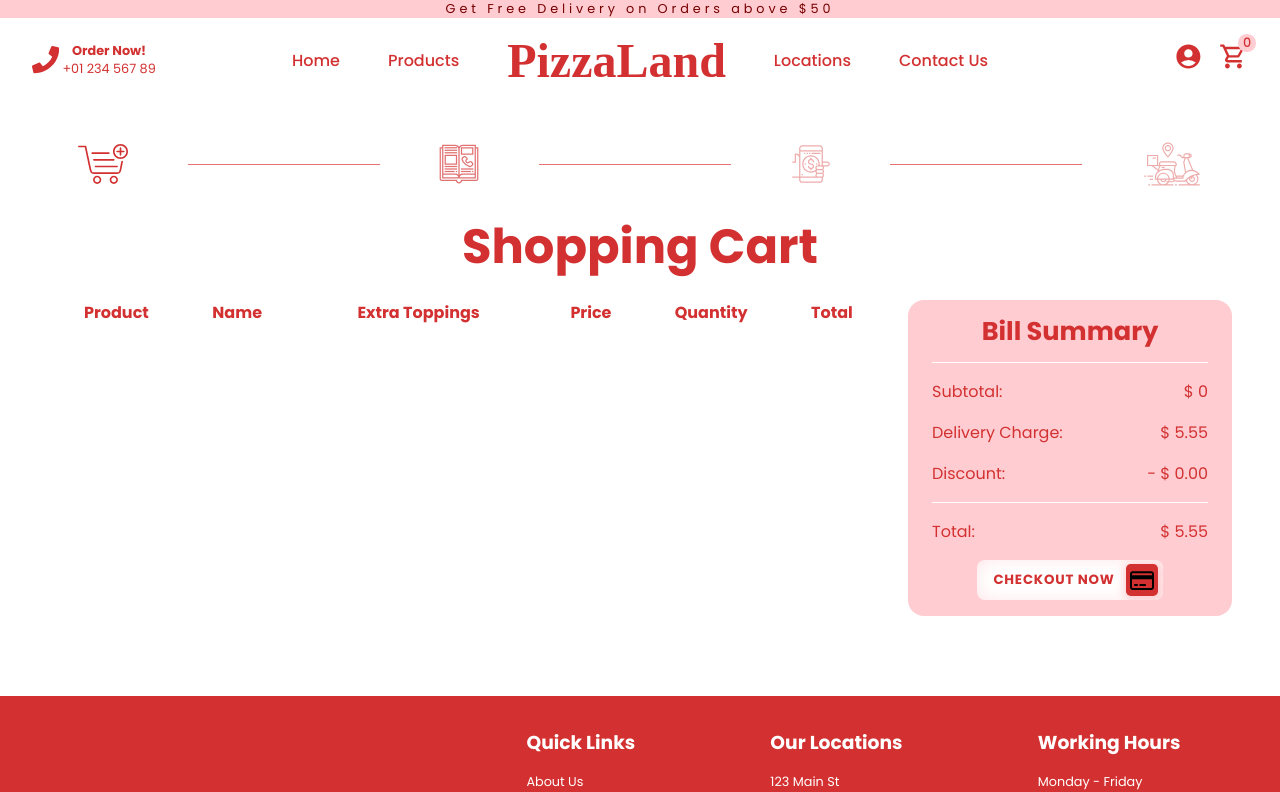
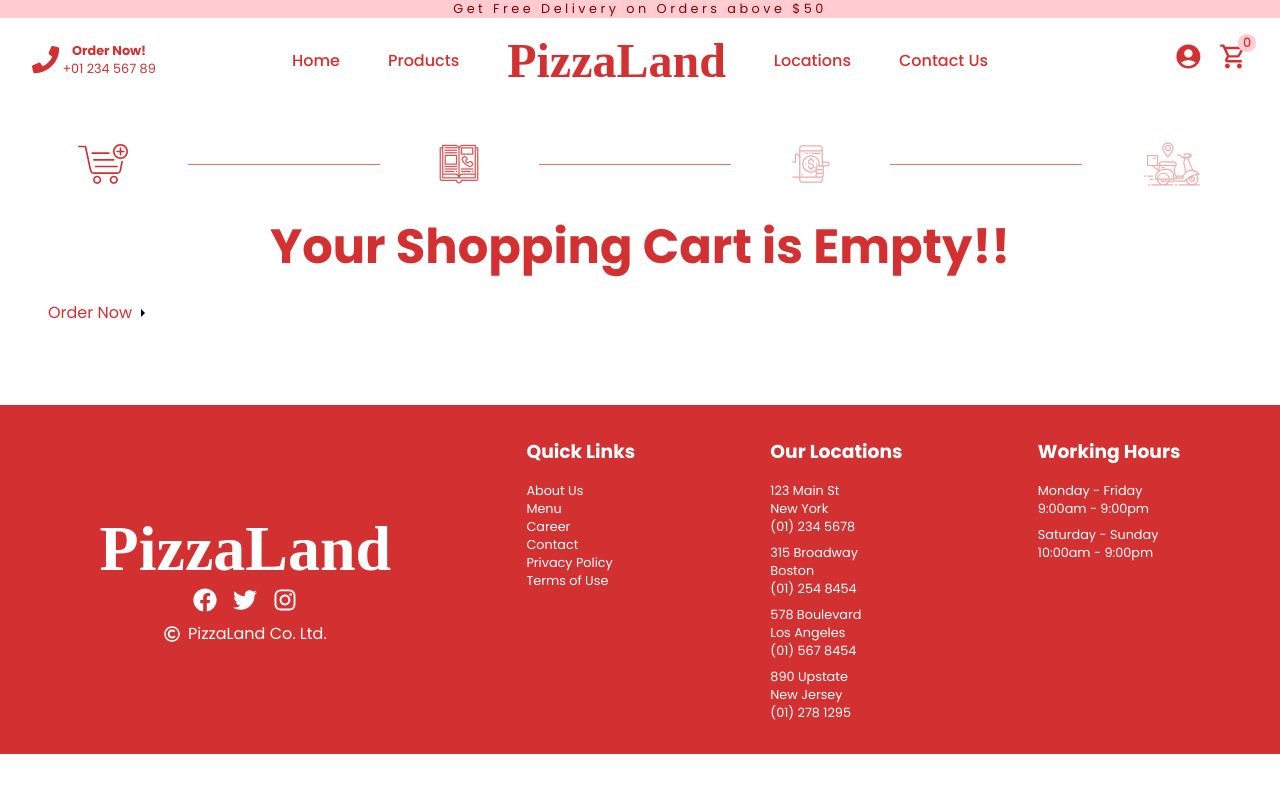
Before and after one commit to zeetaen1989/pizza-delivery, a Next.js app: page /cart in a window 1280 px wide. Shown: the top 792 px of the page. Built offline with nearby package versions, Linux system fonts and the light colour scheme; a web font is replaced by a local one.

Commit message:
feat: logic for empty cart message added when cart is empty

```diff
--- a/components/layouts/Cart/Cart.jsx
+++ b/components/layouts/Cart/Cart.jsx
@@ -64,6 +64,8 @@ const Cart = () => {
           />
         </figure>
       </div>
+      {cart.products.length > 0 ? (
+        <>
           <h1>Shopping Cart</h1>
           <div className={styles.bottom}>
             <article className={styles.left}>
@@ -119,7 +121,7 @@ const Cart = () => {
               <hr />
               <div className={styles.right__summary}>
                 <p>Subtotal:</p>
-            <span>$ {cart.total}</span>
+                <span>$ {cart.total.toFixed(2)}</span>
               </div>
               <div className={styles.right__summary}>
                 <p>Delivery Charge:</p>
@@ -138,7 +140,10 @@ const Cart = () => {
                 <button className={styles.btn}>
                   Checkout Now
                   <div className={styles.icon}>
-                <svg xmlns="http://www.w3.org/2000/svg" viewBox="0 0 576 512">
+                    <svg
+                      xmlns="http://www.w3.org/2000/svg"
+                      viewBox="0 0 576 512"
+                    >
                       <path d="M168 336C181.3 336 192 346.7 192 360C192 373.3 181.3 384 168 384H120C106.7 384 96 373.3 96 360C96 346.7 106.7 336 120 336H168zM360 336C373.3 336 384 346.7 384 360C384 373.3 373.3 384 360 384H248C234.7 384 224 373.3 224 360C224 346.7 234.7 336 248 336H360zM512 32C547.3 32 576 60.65 576 96V416C576 451.3 547.3 480 512 480H64C28.65 480 0 451.3 0 416V96C0 60.65 28.65 32 64 32H512zM512 80H64C55.16 80 48 87.16 48 96V128H528V96C528 87.16 520.8 80 512 80zM528 224H48V416C48 424.8 55.16 432 64 432H512C520.8 432 528 424.8 528 416V224z" />
                     </svg>
                   </div>
@@ -146,6 +151,21 @@ const Cart = () => {
               </Link>
             </aside>
           </div>
+        </>
+      ) : (
+        <>
+          <h1>Your Shopping Cart is Empty!!</h1>
+          <Link href="/products" passHref>
+            <a className={styles.btn__order}>
+              <span className={styles.text}>Order Now</span>
+              <svg viewBox="0 0 13 10" height="10px" width="15px">
+                <path d="M1,5 L11,5"></path>
+                <polyline points="8 1 12 5 8 9"></polyline>
+              </svg>
+            </a>
+          </Link>
+        </>
+      )}
     </section>
   );
 };
```
Lines whose indentation alone changed are shown as unchanged.
